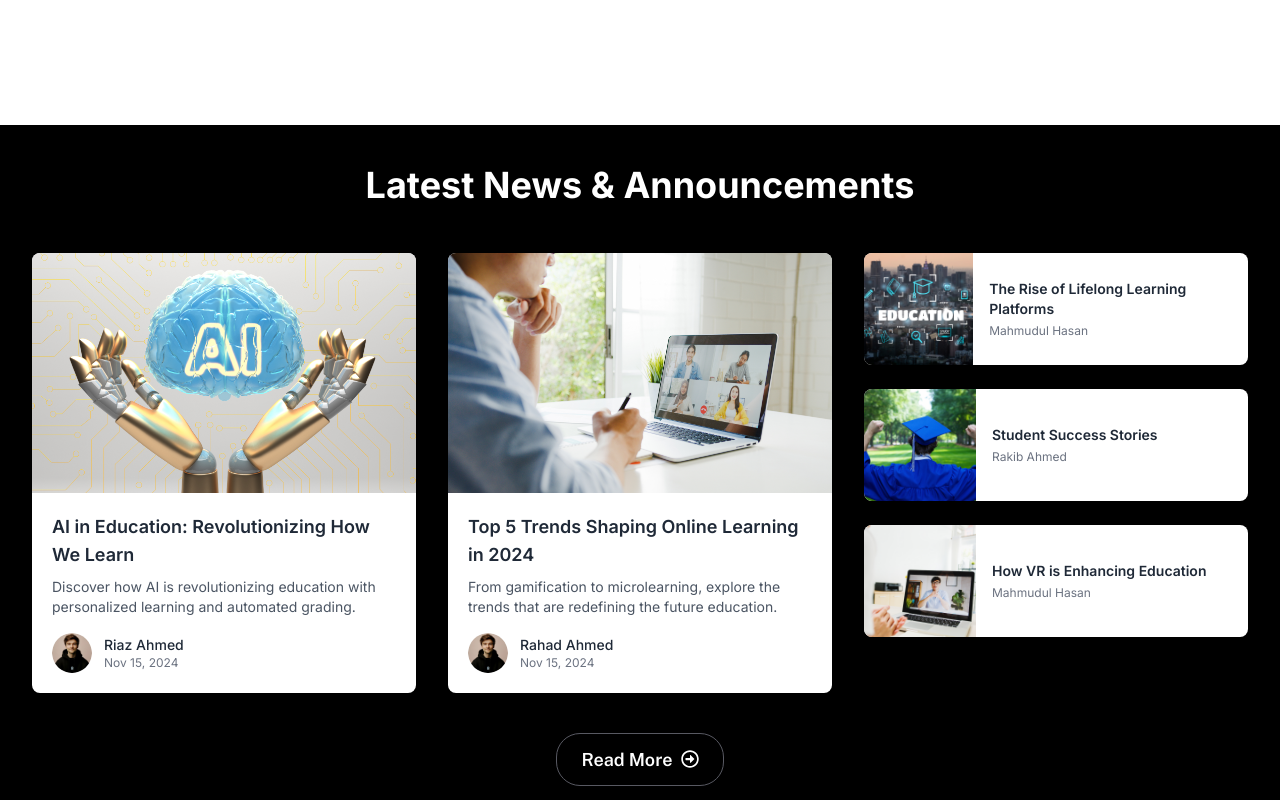
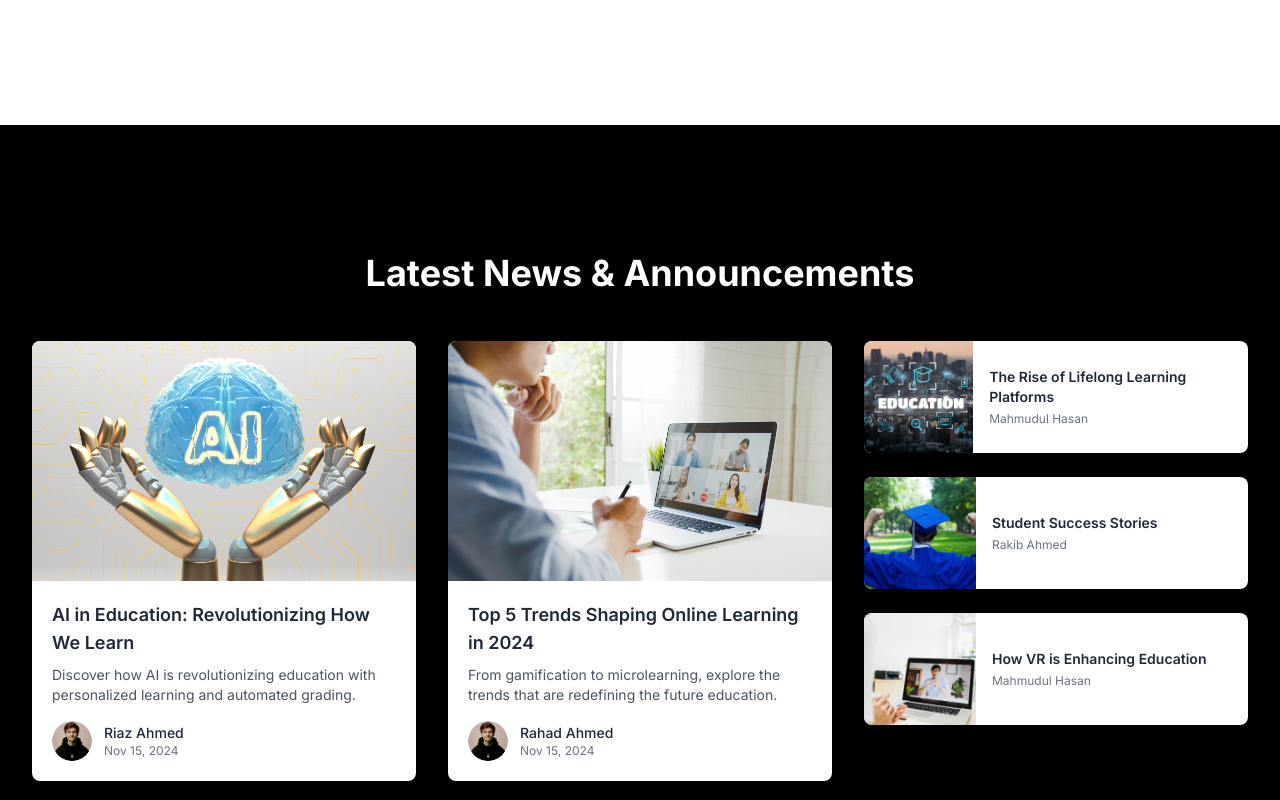
Before and after one commit to rahadsr30/mm-rahman-llc, a Next.js app: page / in a window 1280 px wide. Shown: the part 2380-3180 px from the top of the page. Built offline with nearby package versions, Linux system fonts and the light colour scheme.

Commit message:
update newsSection padding

```diff
--- a/src/app/page.tsx
+++ b/src/app/page.tsx
@@ -237,7 +237,7 @@ export default function Home() {
           </div>
         </section>
 
-        <section className="bg-black py-10">
+        <section className="bg-black py-section">
           <div className="wrapper max-w-7xl mx-auto px-4 sm:px-6 lg:px-8">
             <h1 className="text-2xl md:text-4xl font-bold text-white text-center">
               Latest News & Announcements
```
